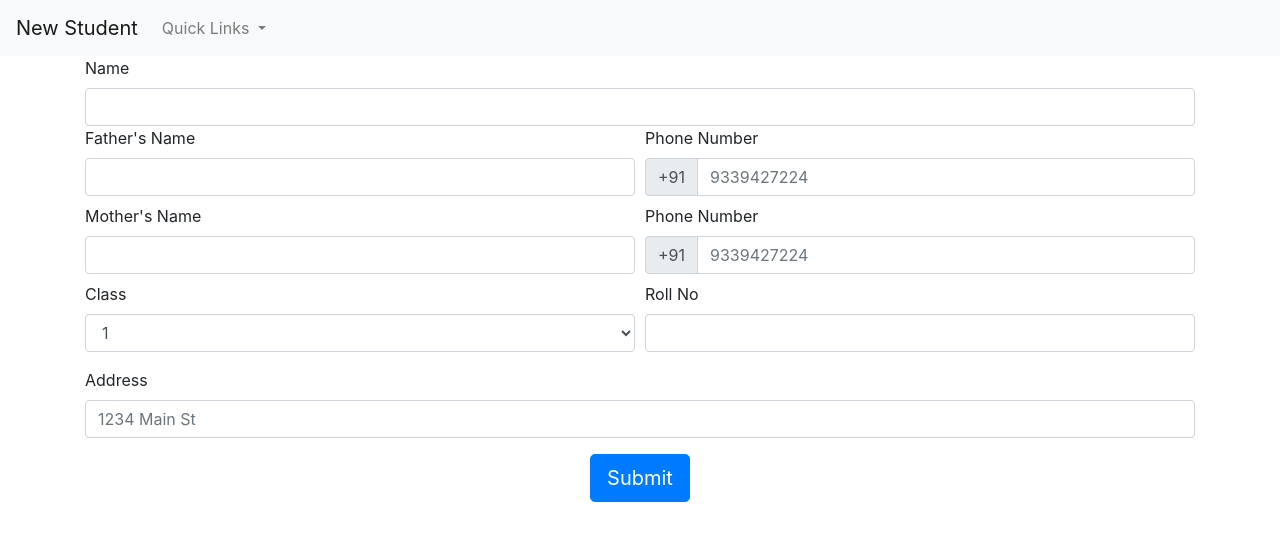
After one commit to Soumajit2004/svvm-student-manager, a Flask app: page /students/new in a window 1280 px wide. The commit adds this page. Shown: the top 541 px of the page. Run offline with Flask 2, Linux system fonts and the light colour scheme; some libraries are stand-ins or nearby versions.

Commit message:
major ui changes
*form page
*page route
*sucess page

```diff
--- a/app.py
+++ b/app.py
@@ -32,3 +32,14 @@ def students():
         all_students = get_students()
 
     return render_template("students.html", nav_title="Students", all_students=all_students, form=form)
+
+
+@app.route("/students/new", methods=["GET"])
+def new_student():
+
+    return render_template("new_student.html", nav_title="New Student")
+
+
+@app.route("/students/new/sucess", methods=["GET"])
+def sucess():
+    return render_template("sucess.html", nav_title="Sucess")
--- a/templates/navbar.html
+++ b/templates/navbar.html
@@ -6,9 +6,6 @@
     </button>
     <div class="collapse navbar-collapse" id="navbarNavDropdown">
       <ul class="navbar-nav">
-        <li class="nav-item active">
-          <a class="nav-link" href="#">Home <span class="sr-only">(current)</span></a>
-        </li>
         <li class="nav-item dropdown">
           <a class="nav-link dropdown-toggle" href="#" id="navbarDropdownMenuLink" data-toggle="dropdown" aria-haspopup="true" aria-expanded="false">
             Quick Links
--- /dev/null
+++ b/templates/new_student.html
@@ -0,0 +1,84 @@
+
+        {% include "header.html" %}
+        {% include "navbar.html" %}
+
+
+        <div class="container">
+
+
+                <div class="form-row">
+                     <div class="col">
+                    <label for="exampleFormControlInput1">Name</label>
+
+                    <input type="text" class="form-control" >
+                  </div>
+                </div>
+        <div class="form-row">
+            <div class="col-12 col-lg-6">
+                <label for="exampleFormControlInput1">Father's Name</label>
+                <input type="text" class="form-control">
+              </div>
+                <div class="col-12 col-lg-6">
+                       <label for="exampleFormControlInput1">Phone Number</label>
+
+          <div class="input-group mb-2">
+            <div class="input-group-prepend">
+              <div class="input-group-text">+91</div>
+            </div>
+            <input type="number" class="form-control" id="exampleFormInputControlInput1" placeholder="9339427224">
+          </div>
+        </div>
+            </div>
+                <div class="form-row">
+            <div class="col-12 col-lg-6">
+                <label for="exampleFormControlInput1">Mother's Name</label>
+                <input type="text" class="form-control">
+              </div>
+                <div class="col-12 col-lg-6">
+                       <label for="exampleFormControlInput1">Phone Number</label>
+
+          <div class="input-group mb-2">
+            <div class="input-group-prepend">
+              <div class="input-group-text">+91</div>
+            </div>
+            <input type="number" class="form-control" id="exampleFormInputControlInput1" placeholder="9339427224">
+          </div>
+        </div>
+            </div>
+                <div class="form-row">
+                  <div class="form-group col-6">
+              <label for="exampleFormControlSelect1">Class</label>
+              <select class="form-control" id="exampleFormControlSelect1">
+                <option>1</option>
+                <option>2</option>
+                <option>3</option>
+                <option>4</option>
+                <option>5</option>
+                <option>6</option>
+                <option>7</option>
+                <option>8</option>
+                <option>9</option>
+                <option>10</option>
+                <option>11</option>
+                <option>12</option>
+              </select>
+            </div>
+                  <div class="form- col-6">
+              <label for="exampleFormControlSelect1">Roll No</label>
+              <input type="number" class="form-control">
+            </div>
+                </div>
+
+              <div class="form-group">
+                <label for="inputAddress">Address</label>
+                <input type="text" class="form-control" id="inputAddress" placeholder="1234 Main St">
+              </div>
+
+
+          </form>
+            <div class="text-center">
+       <a type="button" class="btn btn-primary btn-lg" href={{ url_for("sucess") }}>Submit</a>
+    </div>
+        </div>
+
+        {% include "footer.html" %}
--- a/templates/students.html
+++ b/templates/students.html
@@ -22,9 +22,9 @@
                 </div>
             </div>
         </div>
-        <button class="btn btn-success ml-auto">
+        <a class="btn btn-success ml-auto" href={{ url_for("new_student") }}>
             New Student
-        </button>
+        </a>
     </div>
     <table class="table table-striped">
         <thead class="thead-dark">
```
Also changed, not shown: templates/sucess.html (added, +9 -0 lines).
